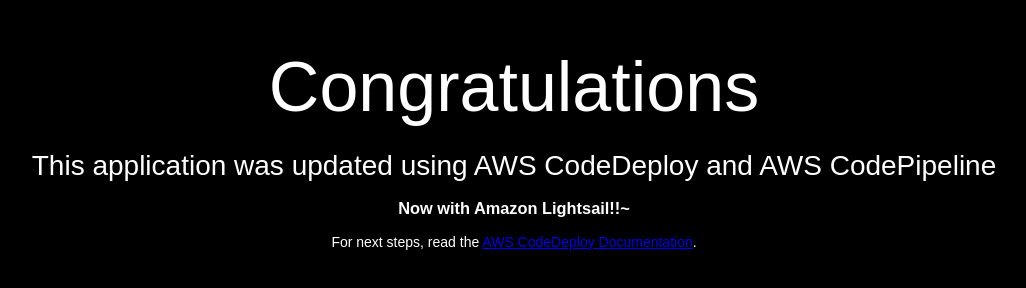
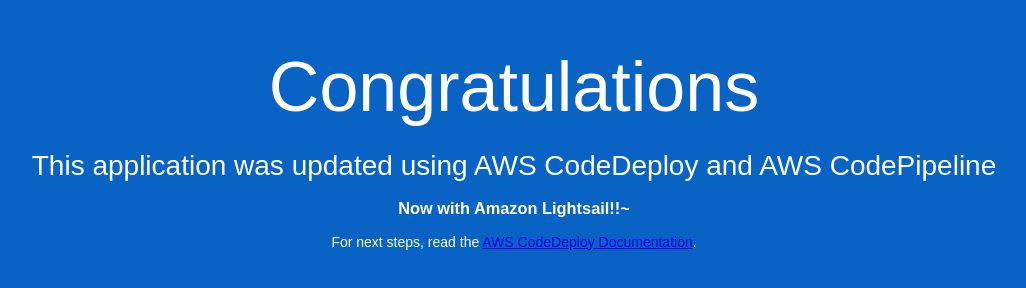
Before and after one commit to mikegcoleman/CodeDeployGitHubDemo, a plain HTML site: page index.html in a window 1280 px wide. Shown: the whole page, without its empty margins (126-1152 px from the left). Drawn offline with Linux system fonts and the light colour scheme.

Commit message:
changed background color

```diff
--- a/index.html
+++ b/index.html
@@ -6,7 +6,7 @@
   <style>
     body {
       color: #ffffff;
-      background-color: #000000;
+      background-color: #0863c5;
       font-family: Arial, sans-serif;
       font-size: 14px;
     }
```
